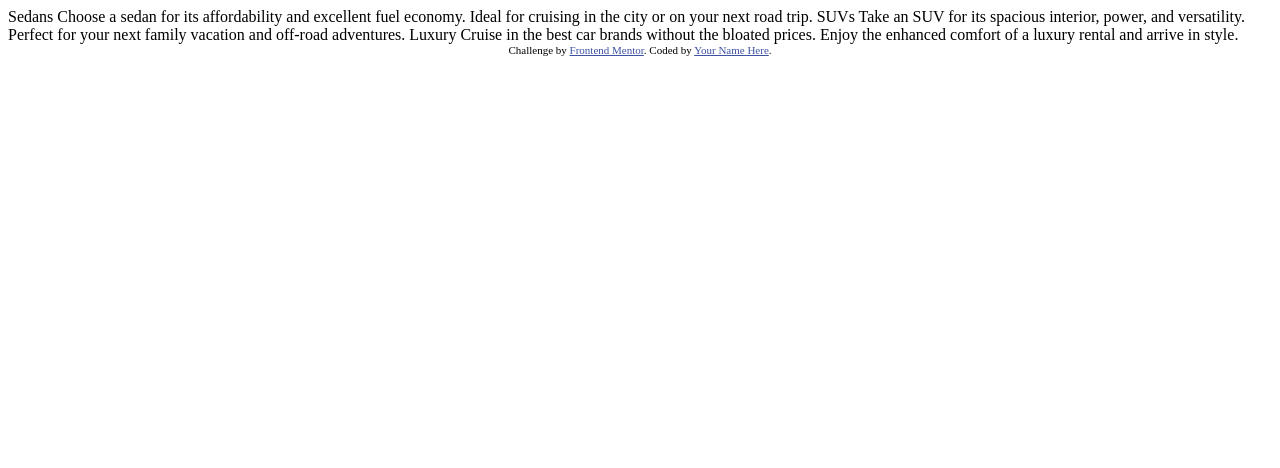
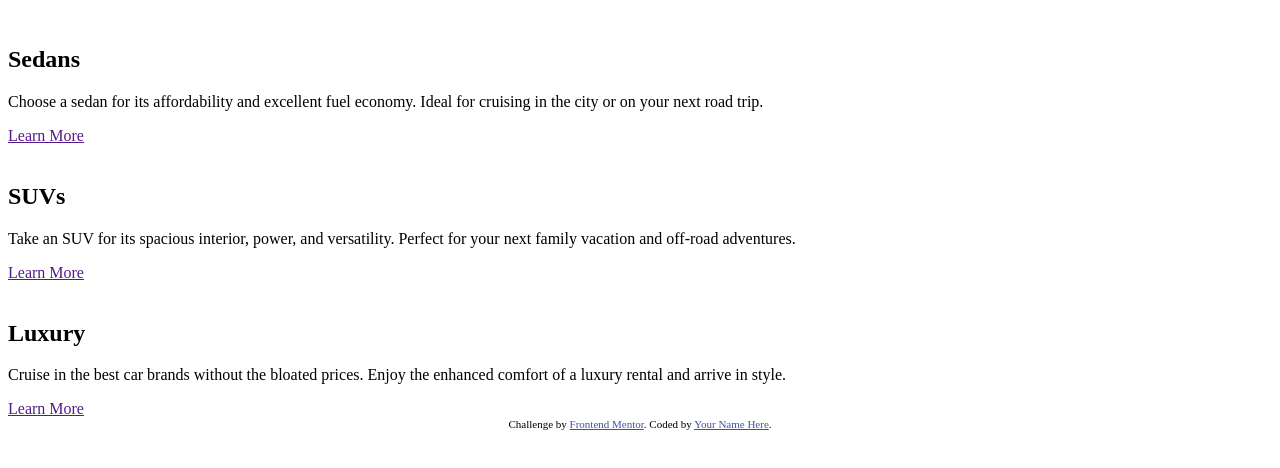
Before and after one commit to grenielxdevs/fem_three_column_preview_card_component, a plain HTML site: page index.html in a window 1280 px wide. Drawn offline with Linux system fonts and the light colour scheme.

Commit message:
fem_three_column_preview_card_component: adding structure and setup styles

```diff
--- a/index.html
+++ b/index.html
@@ -8,26 +8,36 @@
 
   <title>Frontend Mentor | 3-column preview card component</title>
 
-  <!-- Feel free to remove these styles or customise in your own stylesheet 👍 -->
-  <style>
-    .attribution { font-size: 11px; text-align: center; }
-    .attribution a { color: hsl(228, 45%, 44%); }
-  </style>
+  <!-- Main Styles: styles.css -->
+  <link rel="stylesheet" href="styles.css">
 </head>
 <body>
 
-  Sedans
-  Choose a sedan for its affordability and excellent fuel economy. Ideal for cruising in the city
-  or on your next road trip.
-
-  SUVs
-  Take an SUV for its spacious interior, power, and versatility. Perfect for your next family vacation
-  and off-road adventures.
-
-  Luxury
-  Cruise in the best car brands without the bloated prices. Enjoy the enhanced comfort of a luxury
-  rental and arrive in style.
-
+  <main>
+    <div class="container">
+      <div class="card">
+        <i><img src="" alt=""></i>
+        <h2>Sedans</h2>
+        <p>Choose a sedan for its affordability and excellent fuel economy. Ideal for cruising in the city
+          or on your next road trip.</p>
+        <a href="">Learn More</a>
+      </div>
+      <div class="card">
+        <i><img src="" alt=""></i>
+        <h2>SUVs</h2>
+        <p>Take an SUV for its spacious interior, power, and versatility. Perfect for your next family vacation
+          and off-road adventures.</p>
+        <a href="">Learn More</a>
+      </div>
+      <div class="card">
+        <i><img src="" alt=""></i>
+        <h2>Luxury</h2>
+        <p>Cruise in the best car brands without the bloated prices. Enjoy the enhanced comfort of a luxury
+          rental and arrive in style.</p>
+        <a href="">Learn More</a>
+      </div>
+    </div>
+  </main>
   <div class="attribution">
     Challenge by <a href="https://www.frontendmentor.io?ref=challenge" target="_blank">Frontend Mentor</a>.
     Coded by <a href="#">Your Name Here</a>.
--- /dev/null
+++ b/styles.css
@@ -0,0 +1,12 @@
+* {
+    box-sizing: border-box;
+}
+
+.attribution {
+    font-size: 11px;
+    text-align: center;
+}
+
+.attribution a {
+    color: hsl(228, 45%, 44%);
+}
```
